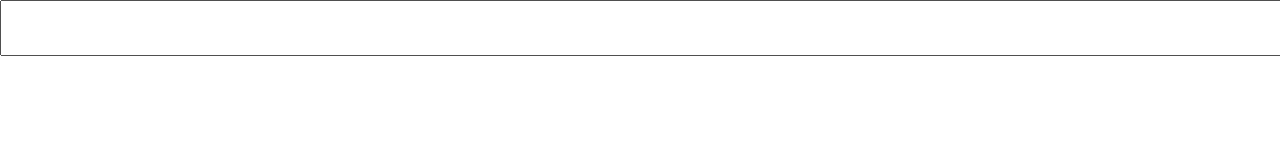
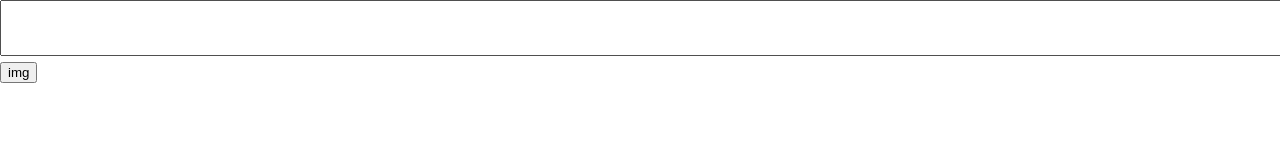
Before and after one commit to rickstylz01/blog-react, a React (Create React App) app: page / in a window 1280 px wide. Shown: the top 160 px of the page. Built offline with nearby package versions, Linux system fonts and the light colour scheme.

Commit message:
import Toolbar and Item into Postbuilder

```diff
--- a/src/components/Item/index.jsx
+++ b/src/components/Item/index.jsx
@@ -1,5 +1,6 @@
 import React from 'react';
 import { ItemWrapper } from './style.js';
+import Image from '../Image';
 
 const Item = ({ type, content, updateItem, handleKeyPress }) => {
   const textBox = React.useRef();
--- a/src/components/PostBuilder/index.jsx
+++ b/src/components/PostBuilder/index.jsx
@@ -2,6 +2,7 @@ import React from 'react';
 //had to enter uuid with default version
 import {v4 as uuid} from 'uuid';
 import Item from '../Item';
+import Toolbar from '../Toolbar';
 
 const PostBuilder = () => {
   const [items, setItems] = React.useState([{
@@ -43,6 +44,7 @@ const PostBuilder = () => {
           handleKeyPress={handleKeyPress}
         />
       ))}
+      <Toolbar addItem={addItem} />
     </div>
   );
 };
--- a/src/components/Toolbar/index.jsx
+++ b/src/components/Toolbar/index.jsx
@@ -1,6 +1,7 @@
 import React from 'react';
 import { componentMappings } from '../Item';
 
+//allows user to choose which new item to add to the post
 const Toolbar = ({ addItem }) => (
   <div className="toolbar">
     {Object.keys(componentMappings).map(key => (
```
